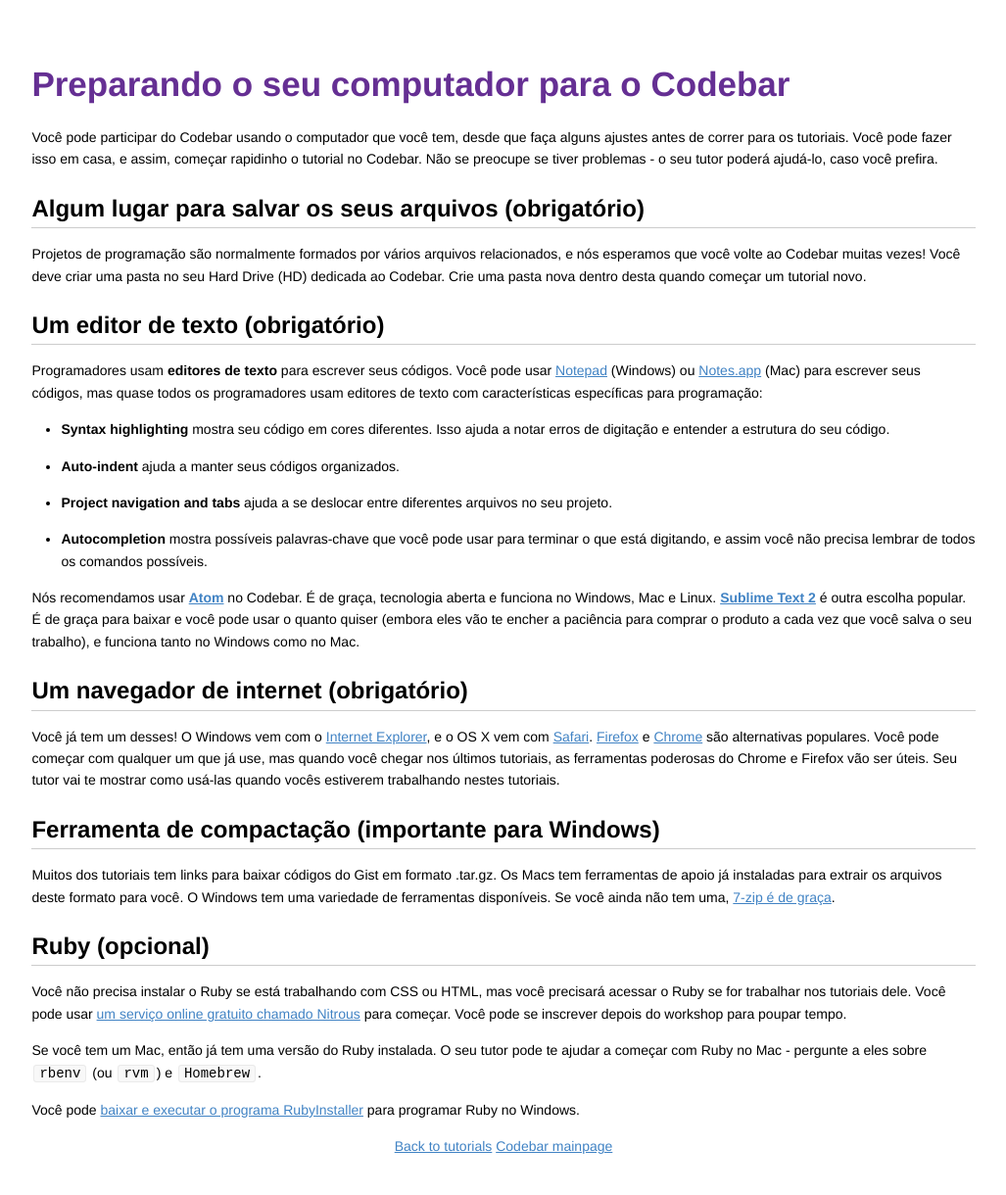
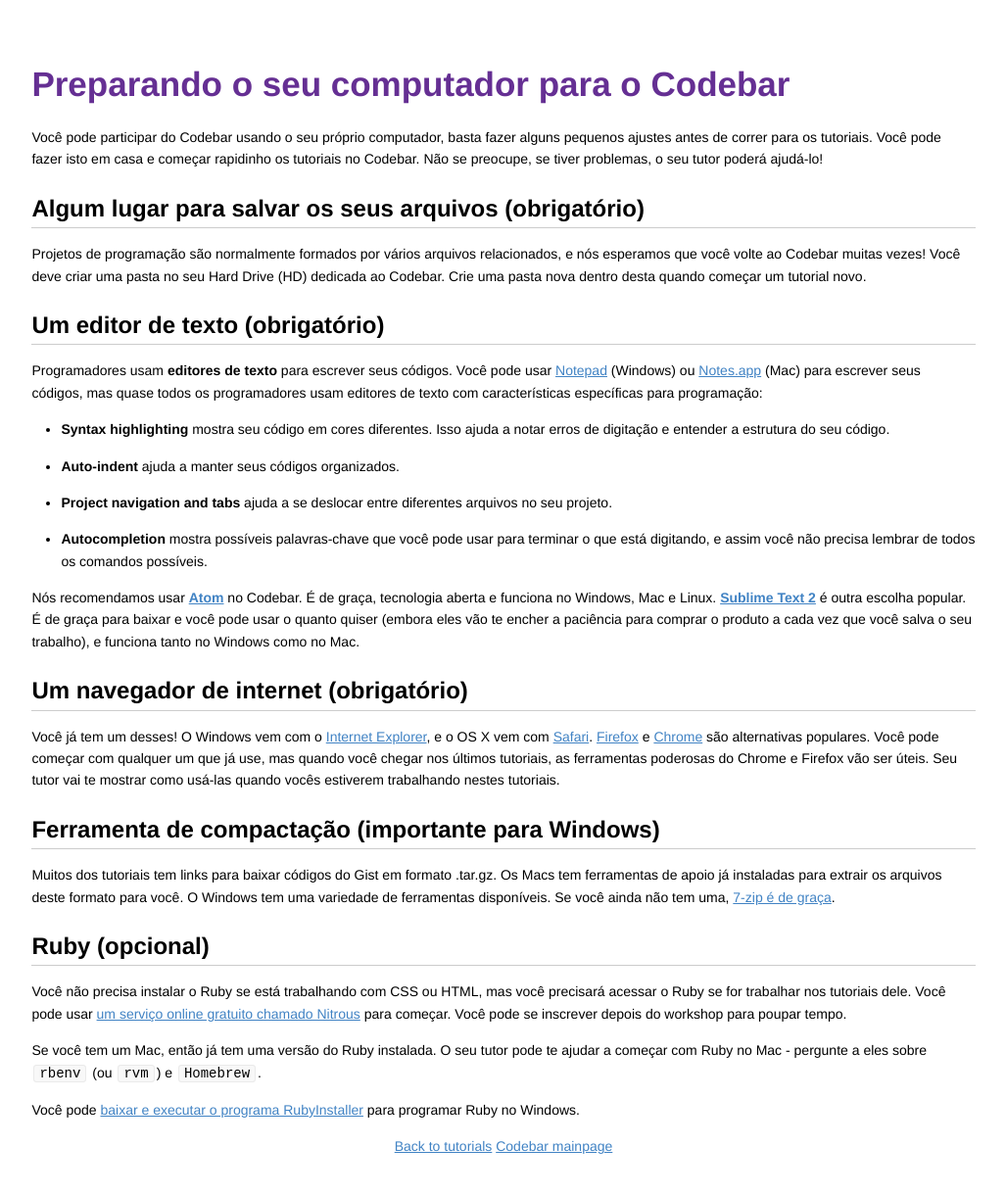
Before and after one commit to codebar/tutorials, a Jekyll site: the page built from general/setup/tutorial.pt.md, in a window 1280 px wide. Shown: the whole page at 98% size, without its empty margins (126-1153 px from the left). Built offline with Jekyll 4.4.1, drawn with Linux system fonts in a browser that asks for light colours; Markdown is read by kramdown in place of the engine named in the settings.

Commit message:
Fixed Portuguese style as suggested by @luanmuniz

```diff
--- a/general/setup/tutorial.pt.md
+++ b/general/setup/tutorial.pt.md
@@ -3,7 +3,7 @@ layout: page
 title: Preparando o seu computador para o Codebar
 ---
 
-Você pode participar do Codebar usando o computador que você tem, desde que faça alguns ajustes antes de correr para os tutoriais. Você pode fazer isso em casa, e assim, começar rapidinho o tutorial no Codebar. Não se preocupe se tiver problemas - o seu tutor poderá ajudá-lo, caso você prefira.
+Você pode participar do Codebar usando o seu próprio computador, basta fazer alguns pequenos ajustes antes de correr para os tutoriais. Você pode fazer isto em casa e começar rapidinho os tutoriais no Codebar. Não se preocupe, se tiver problemas, o seu tutor poderá ajudá-lo!
 
 
 ## Algum lugar para salvar os seus arquivos (obrigatório)
```
